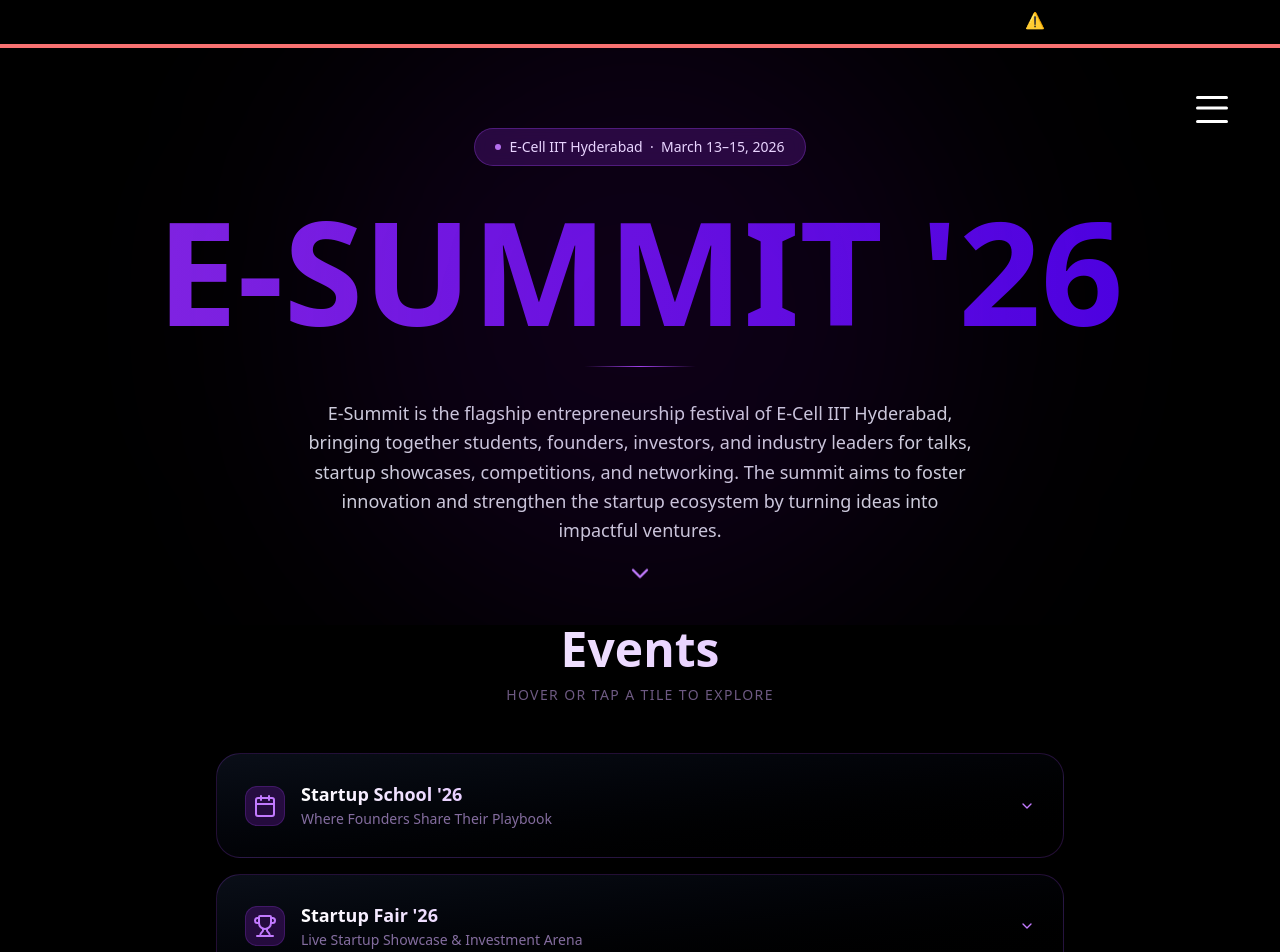
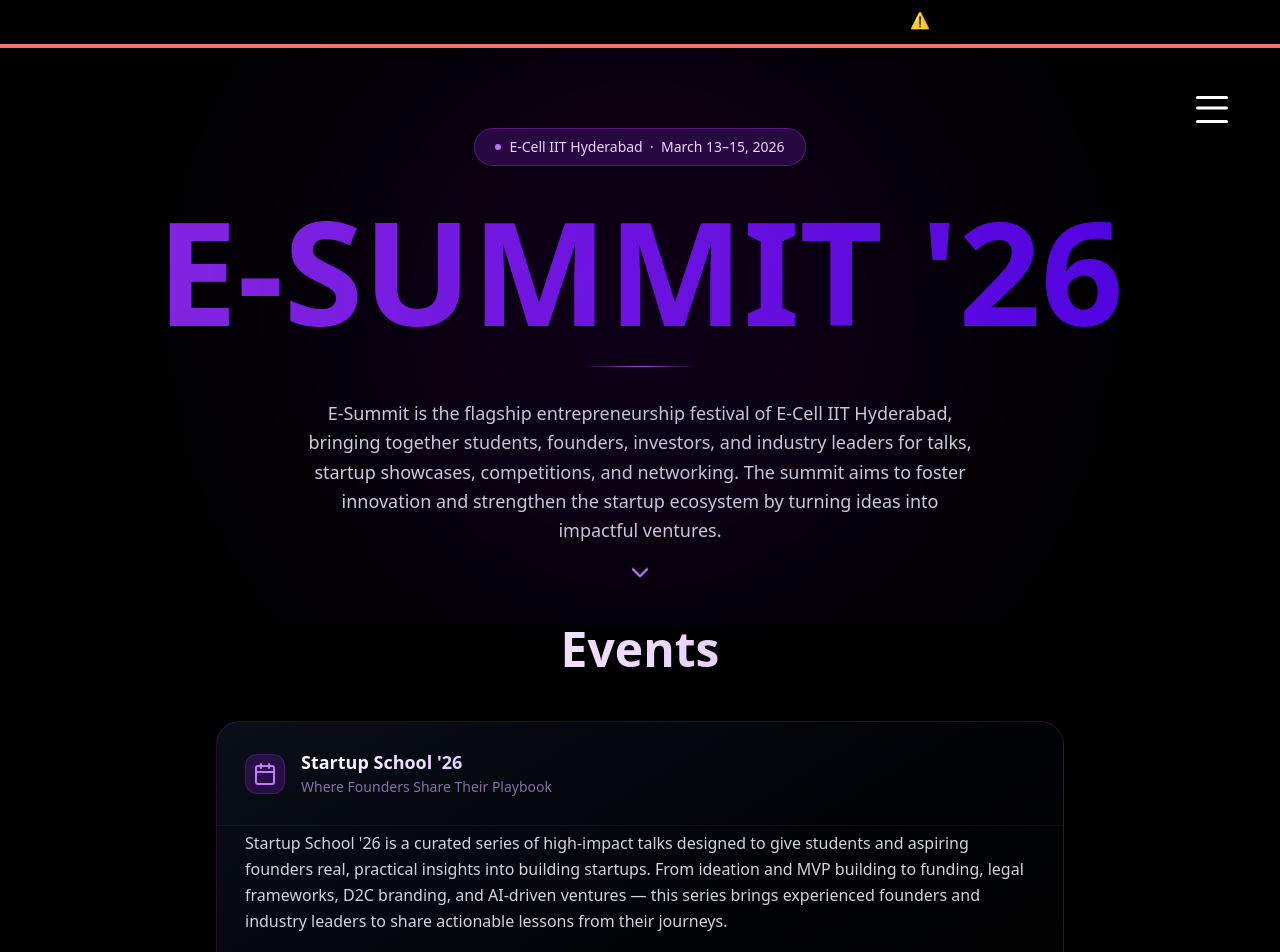
Before and after one commit to E-Cell-IITH/website-2025-26, a Next.js app: page /esummit in a window 1280 px wide. Shown: the top 952 px of the page. Built offline with nearby package versions, Linux system fonts and the light colour scheme.

Commit message:
feat: changed esummit page

```diff
--- a/src/components/esummit/Esummit_component.js
+++ b/src/components/esummit/Esummit_component.js
@@ -1,7 +1,7 @@
 "use client";
 
 import { useEffect, useRef, useState } from "react";
-import { motion, AnimatePresence } from "framer-motion";
+import { motion } from "framer-motion";
 import { MapPin, Users, Calendar, Trophy, ChevronDown } from "lucide-react";
 
 function AnimatedSection({ children, className = "" }) {
@@ -25,7 +25,8 @@
   return (
     <div
       ref={ref}
-      className={`transition-all duration-700 ease-out transform ${visible ? "opacity-100 translate-y-0" : "opacity-0 translate-y-10"
+      className={`transition-all duration-700 ease-out transform ${
+        visible ? "opacity-100 translate-y-0" : "opacity-0 translate-y-10"
       } ${className}`}
     >
       {children}
@@ -180,41 +181,18 @@
   },
 ];
 
-function EventTile({ event, index, defaultOpen }) {
-  const [open, setOpen] = useState(defaultOpen);
-  const [hovering, setHovering] = useState(false);
-  const tileRef = useRef(null);
-
-  // If opened via hash, scroll into view after mount
-  useEffect(() => {
-    if (defaultOpen && tileRef.current) {
-      setTimeout(() => {
-        tileRef.current.scrollIntoView({ behavior: "smooth", block: "start" });
-      }, 400);
-    }
-  }, [defaultOpen]);
-
-  const isOpen = open || hovering;
-
+function EventSection({ event, index }) {
   return (
-    <motion.div
-      ref={tileRef}
+    <motion.section
       id={event.id}
       initial={{ opacity: 0, y: 36 }}
       whileInView={{ opacity: 1, y: 0 }}
       viewport={{ once: true }}
       transition={{ duration: 0.5, delay: index * 0.1 }}
-      onMouseEnter={() => setHovering(true)}
-      onMouseLeave={() => setHovering(false)}
-      onClick={() => setOpen((o) => !o)}
-      className={`rounded-3xl border cursor-pointer select-none transition-all duration-300 scroll-mt-24
-        ${isOpen
-          ? "border-purple-500/70 bg-gradient-to-br from-purple-900/30 to-black/60 shadow-[0_0_40px_rgba(168,85,247,0.2)] scale-[1.025]"
-          : "border-purple-500/20 bg-gradient-to-br from-gray-900/60 to-black/50 hover:border-purple-500/50 hover:shadow-[0_0_24px_rgba(168,85,247,0.14)] hover:scale-[1.015]"
-        }`}
+      className="rounded-3xl border border-purple-500/20 bg-gradient-to-br from-gray-900/60 to-black/50 scroll-mt-24"
     >
-      <div className="flex items-center justify-between gap-4 p-6 md:p-7">
-        <div className="flex items-center gap-4">
+      {/* Header */}
+      <div className="flex items-center gap-4 p-6 md:p-7">
         <div className="w-10 h-10 rounded-xl bg-purple-900/40 border border-purple-500/20 flex items-center justify-center flex-shrink-0">
           {event.icon}
         </div>
@@ -225,21 +203,8 @@
           <p className="text-xs md:text-sm text-purple-300/60 mt-0.5">{event.tagline}</p>
         </div>
       </div>
-        <ChevronDown
-          className={`w-4 h-4 text-purple-400 flex-shrink-0 transition-transform duration-300 ${isOpen ? "rotate-180" : ""}`}
-        />
-      </div>
 
-      <AnimatePresence initial={false}>
-        {isOpen && (
-          <motion.div
-            key="expanded"
-            initial={{ opacity: 0, height: 0 }}
-            animate={{ opacity: 1, height: "auto" }}
-            exit={{ opacity: 0, height: 0 }}
-            transition={{ duration: 0.38, ease: [0.22, 1, 0.36, 1] }}
-            className="overflow-hidden"
-          >
+      {/* Body */}
       <div className="px-6 md:px-7 pb-7 pt-1 space-y-5 border-t border-purple-500/10">
         <p className="text-sm md:text-base text-gray-300 leading-relaxed">
           {event.description}
@@ -281,7 +246,6 @@
         </div>
 
         {event.cta && (
-                <div onClick={(e) => e.stopPropagation()}>
           <a
             href={event.cta.href}
             target="_blank"
@@ -290,28 +254,13 @@
           >
             {event.cta.label} →
           </a>
-                </div>
         )}
       </div>
-          </motion.div>
-        )}
-      </AnimatePresence>
-    </motion.div>
+    </motion.section>
   );
 }
 
 export default function Esummit() {
-  // Read the hash once on mount to determine which event to auto-open
-  const [hashId, setHashId] = useState(null);
-
-  useEffect(() => {
-    const hash = window.location.hash.replace("#", "");
-    if (hash) setHashId(hash);
-  }, []);
-
-  // If a hash is present, only that event is open by default; otherwise all closed
-  const isHashMode = Boolean(hashId);
-
   return (
     <div className="bg-black text-white min-h-screen">
       <section className="relative flex flex-col items-center justify-center text-center px-6 pt-32 pb-20 overflow-hidden">
@@ -363,21 +312,11 @@
           <h2 className="text-3xl sm:text-4xl md:text-5xl font-bold bg-gradient-to-r from-white to-purple-300 bg-clip-text text-transparent mb-3">
             Events
           </h2>
-          <p className="text-sm text-purple-300/50 tracking-widest uppercase">
-            Hover or tap a tile to explore
-          </p>
         </AnimatedSection>
 
         <div className="space-y-4">
           {events.map((event, idx) => (
-            <EventTile
-              key={event.id}
-              event={event}
-              index={idx}
-              // In hash mode: only the matching event opens by default
-              // In normal mode: all start closed
-              defaultOpen={isHashMode ? event.id === hashId : false}
-            />
+            <EventSection key={event.id} event={event} index={idx} />
           ))}
         </div>
       </section>
```
Lines whose indentation alone changed are shown as unchanged.
